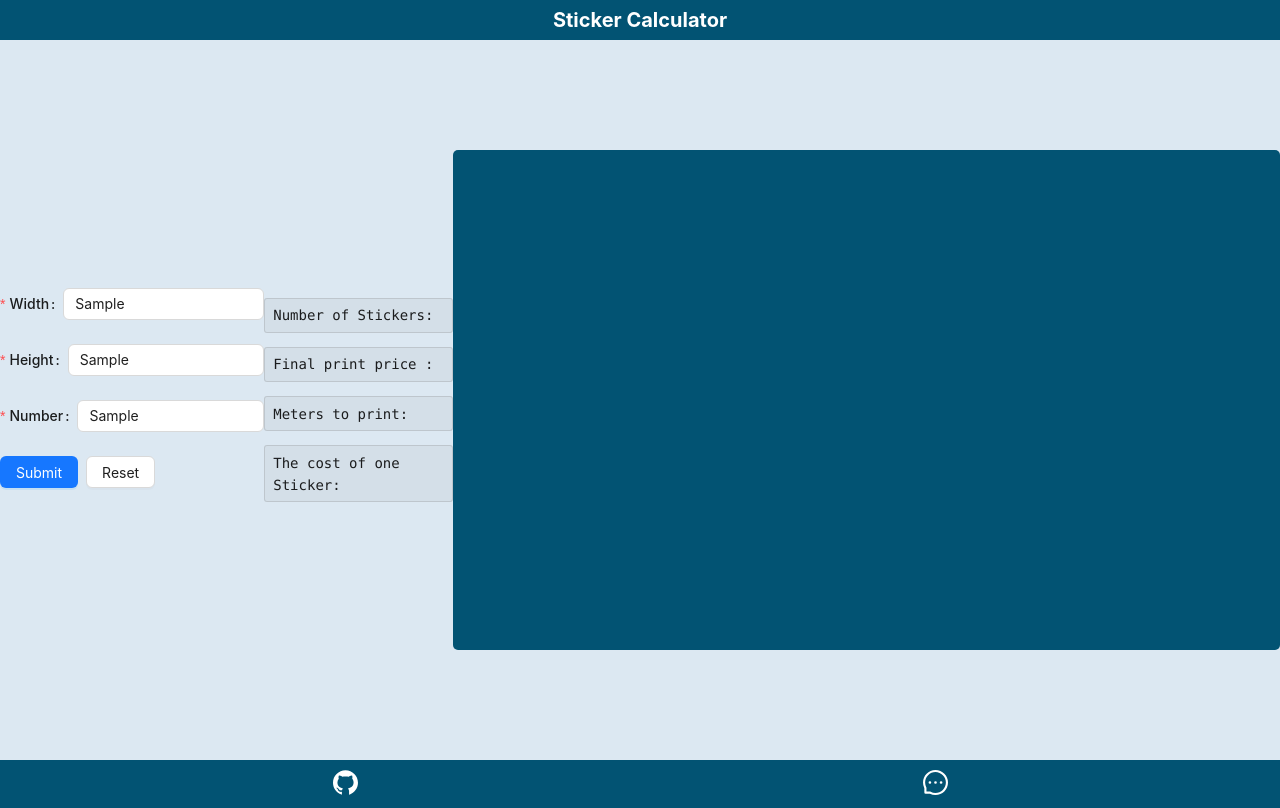
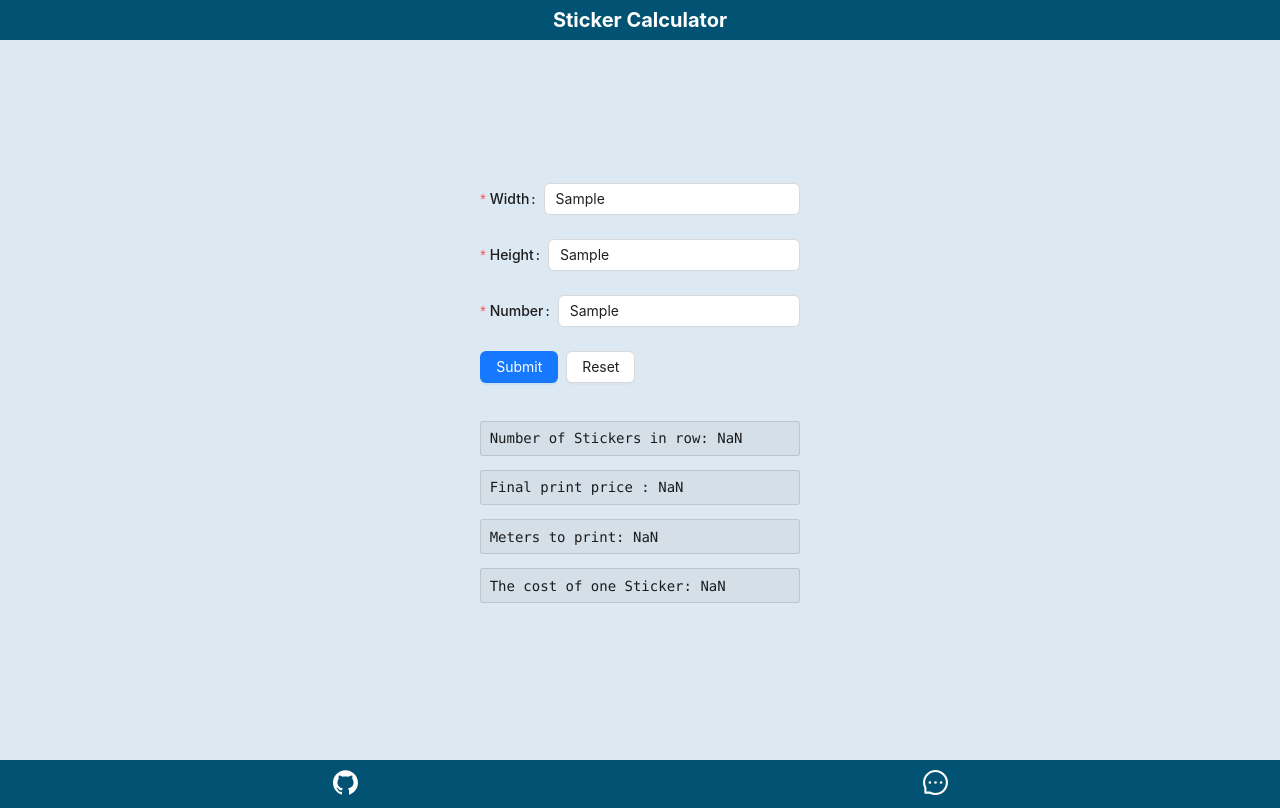
Before and after one commit to kuz4dev/Sticker-Calculator, a React (Create React App) app: page / in a window 1280 px wide. Both pictures are taken after typing "Sample", "Sample", "Sample" into the empty fields and a click on the button "Submit". Built offline with nearby package versions, Linux system fonts and the light colour scheme; the HTML template or start-up script is replaced by a standard one.

Commit message:
Sticker Calculator

```diff
--- a/package.json
+++ b/package.json
@@ -16,6 +16,8 @@
     "yup": "^1.2.0"
   },
   "scripts": {
+    "predeploy": "npm run build",
+    "deploy": "gh-pages -d build",
     "start": "react-scripts start",
     "build": "react-scripts build",
     "test": "react-scripts test",
@@ -38,5 +40,8 @@
       "last 1 firefox version",
       "last 1 safari version"
     ]
+  },
+  "devDependencies": {
+    "gh-pages": "^6.0.0"
   }
 }
--- a/src/App.js
+++ b/src/App.js
@@ -3,7 +3,6 @@ import './App.css';
 import { GithubOutlined, MessageOutlined } from '@ant-design/icons';
 import Link from 'antd/es/typography/Link';
 import CalculatorForm from './components/CalculatorForm';
-import StickersVisualization from './components/StickersVisualization';
 
 const { Header, Content, Footer } = Layout;
 
@@ -49,7 +48,7 @@ function App() {
 
         <CalculatorForm />
 
-        <StickersVisualization />
+        {/* <StickersVisualization /> */}
 
       </Content>
 
--- a/src/components/CalculatorForm.jsx
+++ b/src/components/CalculatorForm.jsx
@@ -1,19 +1,34 @@
-import { Form, Input, Button, Space, Layout, Typography } from "antd";
+import { Form, Input, Button, Space, Typography } from "antd";
 import stickerCalculator from "../stickerCalculator";
 import { useState } from "react";
 
 const CalculatorForm = () => {
 
     const [isInfo, setIsInfo] = useState(false);
+    const [sticker, setSticker] = useState();
+    const [final, setFinal] = useState();
+    const [meters, setMeters] = useState();
+    const [oneSticker, setOneSticker] = useState();
+    const [minSticker, setMinSticker] = useState();
 
     const [form] = Form.useForm();
 
     const onFinish = ({ width, height, number }) => {
-        console.log(width, height, number);
-        setIsInfo(true);
-        const [stickerInRow, rowCount, metersToPrint] = stickerCalculator(Number(width), Number(height), Number(number));
+        const [stickerInRow, finalPrice, metersToPrint, oneStickerPrice, minStickersToPrint] = stickerCalculator(Number(width), Number(height), Number(number));
 
-        console.log(stickerInRow, rowCount, metersToPrint);
+        console.log(stickerInRow, finalPrice, metersToPrint, oneStickerPrice, minStickersToPrint);
+
+        if (minStickersToPrint > number) {
+            setMinSticker(minStickersToPrint);
+            setIsInfo(false);
+        } else {
+            setMinSticker(null);
+            setSticker(stickerInRow);
+            setFinal(finalPrice);
+            setMeters(metersToPrint);
+            setOneSticker(oneStickerPrice);
+            setIsInfo(true);
+        }
     };
 
     const onFinishFailed = (errorInfo) => {
@@ -25,8 +40,13 @@ const CalculatorForm = () => {
         form.resetFields();
     };
 
+    const styles = {
+        display: 'flex',
+        flexDirection: 'column'
+    };
+
     return (
-        <>
+        <div style={styles} >
             <Form
                 form={form}
                 name="control-hooks"
@@ -88,19 +108,26 @@ const CalculatorForm = () => {
                 </Form.Item>
             </Form>
 
-            <br />
+            {isInfo &&
+                <div>
+                    <Typography>
+                        <pre>Number of Stickers in row: {sticker}</pre>
+                        <pre>Final print price : {final}</pre>
+                        <pre>Meters to print: {meters}</pre>
+                        <pre>The cost of one Sticker: {oneSticker}</pre>
+                    </Typography>
+                </div>
+            }
 
-            {isInfo &&
-                <>
+            {!isInfo &&
+                <div>
                     <Typography>
-                        <pre>Number of Stickers: { }</pre>
-                        <pre>Final print price : { }</pre>
-                        <pre>Meters to print: { }</pre>
-                        <pre>The cost of one Sticker: { }</pre>
+                        <Typography.Text>The minimum length of the canvas for printing is 0.5 meters</Typography.Text>
+                        <pre>Minimum number of stickers: {minSticker}</pre>
                     </Typography>
-                </>
+                </div>
             }
-        </>
+        </div >
     );
 };
 
--- a/src/components/StickersVisualization.jsx
+++ /dev/null
@@ -1,20 +0,0 @@
-
-
-const StickersVisualization = () => {
-    return (
-        <div style={{
-            background: '#025373',
-            borderRadius: '5px',
-            width: '1000px',
-            height: '500px',
-            display: 'flex',
-            gap: '2px',
-            flexWrap: 'wrap',
-            padding: '15px 2px 1px 2px',
-        }}>
-
-        </div>
-    );
-};
-
-export default StickersVisualization;
--- a/src/stickerCalculator.js
+++ b/src/stickerCalculator.js
@@ -10,15 +10,16 @@ const INK_PRICE_PER_METER = 80;
 const REAL_CANVAS_WIDTH = CANVAS_WIDTH - 4;
 
 const stickerCalculator = (stickerWidth, stickerHeight, stickersNumber) => {
-    let stickerInRow, finalPrice, oneStickerPrice, metersToPrint;
+    let stickerInRow, finalPrice, metersToPrint, oneStickerPrice;
+    stickerInRow = Math.floor(REAL_CANVAS_WIDTH / (stickerWidth + MIN_INDENT));
+    const rowCount = Math.ceil(stickersNumber / stickerInRow);
+    metersToPrint = ((16 + (stickerHeight + 0.2) * rowCount) / 100).toFixed(3);
+    finalPrice = Math.ceil((CANVAS_PRICE * (metersToPrint * 100 / CANVAS_HEIGHT)) + (INK_PRICE_PER_METER * metersToPrint));
+    oneStickerPrice = Math.ceil(finalPrice / stickersNumber);
 
-    stickerInRow = Math.floor(REAL_CANVAS_WIDTH / (stickerWidth + MIN_INDENT));
+    const minStickersToPrint = (Math.floor((MIN_CANVAS_HEIGHT - 15 - 1) / (stickerHeight + MIN_INDENT)) * stickerInRow) + stickerInRow;
 
-    const rowCount = Math.ceil(stickersNumber / stickerInRow);
-
-    metersToPrint = (16 + (stickerHeight + 0.2) * rowCount) / 100;
-
-    return [stickerInRow, rowCount, metersToPrint];
+    return [stickerInRow, finalPrice, metersToPrint, oneStickerPrice, minStickersToPrint];
 };
 
 export default stickerCalculator;
```
Also changed, not shown: src/components/Sticker.jsx (deleted), 1 other file (tests, documents, lock files or other folders).
